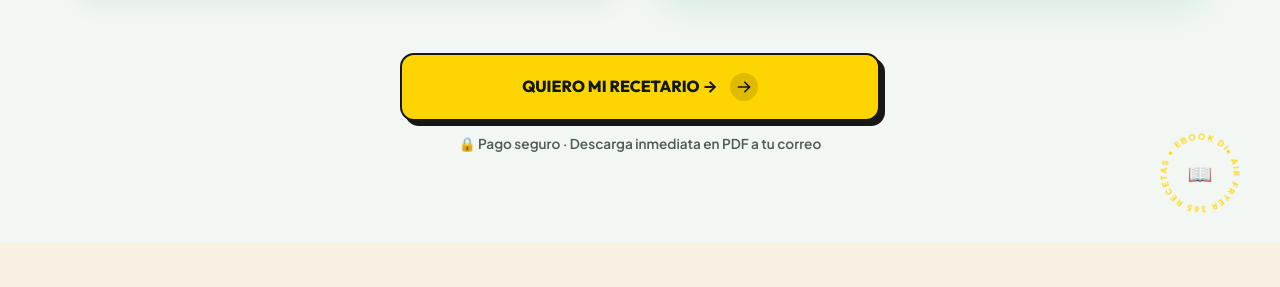
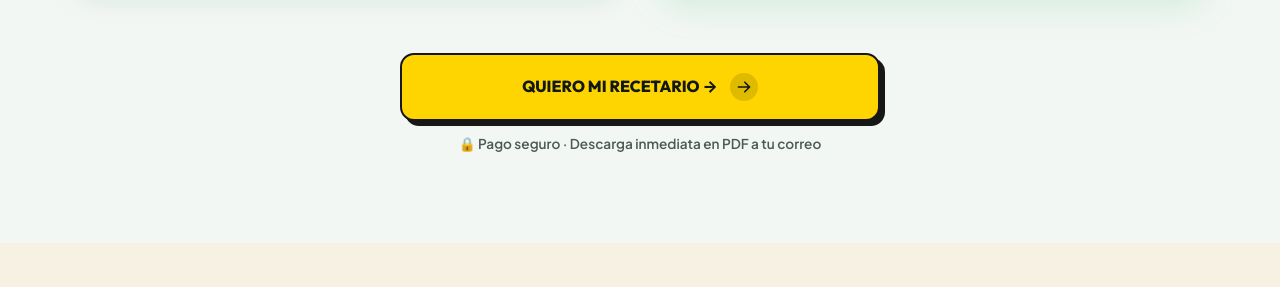
Before and after one commit to MPCarranza/recetas-faciles, a website: page index.html in a window 1280 px wide. Shown: the part 2691-2978 px from the top of the page. Drawn offline with Linux system fonts and the light colour scheme.

Commit message:
Remove rotating recipe seal

```diff
--- a/index.html
+++ b/index.html
@@ -28,7 +28,7 @@
       href="https://fonts.googleapis.com/css2?family=DM+Serif+Display:ital@0;1&family=Outfit:wght@400;500;600;700;800;900&family=Plus+Jakarta+Sans:wght@400;500;600;700;800&display=swap"
       rel="stylesheet" />
 
-    <link rel="stylesheet" href="styles.css?v=20260925-9" />
+    <link rel="stylesheet" href="styles.css?v=20260925-10" />
   </head>
   <body>
     <!-- Top Announcement Bar -->
@@ -399,25 +399,6 @@
           </div>
         </div>
 
-        <!-- Bottom Right Stamp Seal -->
-        <div class="imagina-stamp-seal">
-          <svg viewBox="0 0 100 100" class="rotating-text-svg">
-            <path
-              id="circlePath"
-              d="M 50, 50 m -37, 0 a 37,37 0 1,1 74,0 a 37,37 0 1,1 -74,0"
-              fill="none" />
-            <text
-              font-size="9"
-              font-weight="700"
-              fill="#FED500"
-              letter-spacing="2">
-              <textPath href="#circlePath" startOffset="0%">
-                • AIR FRYER 365 RECETAS • EBOOK DIGITAL EN PDF
-              </textPath>
-            </text>
-          </svg>
-          <div class="stamp-center-icon">📖</div>
-        </div>
       <!-- La comparativa forma parte de la misma sección “¿Te pasa?” -->
       <div
         class="comparison-ref-section comparison-ref-section--inside"
--- a/styles.css
+++ b/styles.css
@@ -1188,35 +1188,6 @@ h1, h2, h3, h4, h5, h6 {
   }
 }
 
-/* Rotating Brand Seal (Bottom Right Stamp) */
-.imagina-stamp-seal {
-  position: absolute;
-  bottom: 25px;
-  right: 35px;
-  width: 90px;
-  height: 90px;
-  display: flex;
-  align-items: center;
-  justify-content: center;
-  z-index: 10;
-}
-
-.rotating-text-svg {
-  width: 100%;
-  height: 100%;
-  animation: rotateSeal 18s linear infinite;
-}
-
-@keyframes rotateSeal {
-  0% { transform: rotate(0deg); }
-  100% { transform: rotate(360deg); }
-}
-
-.stamp-center-icon {
-  position: absolute;
-  font-size: 1.25rem;
-}
-
 @media (max-width: 1100px) {
   .bubble-pos-1 { left: -30px; }
   .bubble-pos-2 { right: -30px; }
@@ -1240,9 +1211,6 @@ h1, h2, h3, h4, h5, h6 {
     padding: 2rem 0 3rem;
   }
 
-  .imagina-stamp-seal {
-    display: none;
-  }
 }
 
 @media (max-width: 600px) {
```
